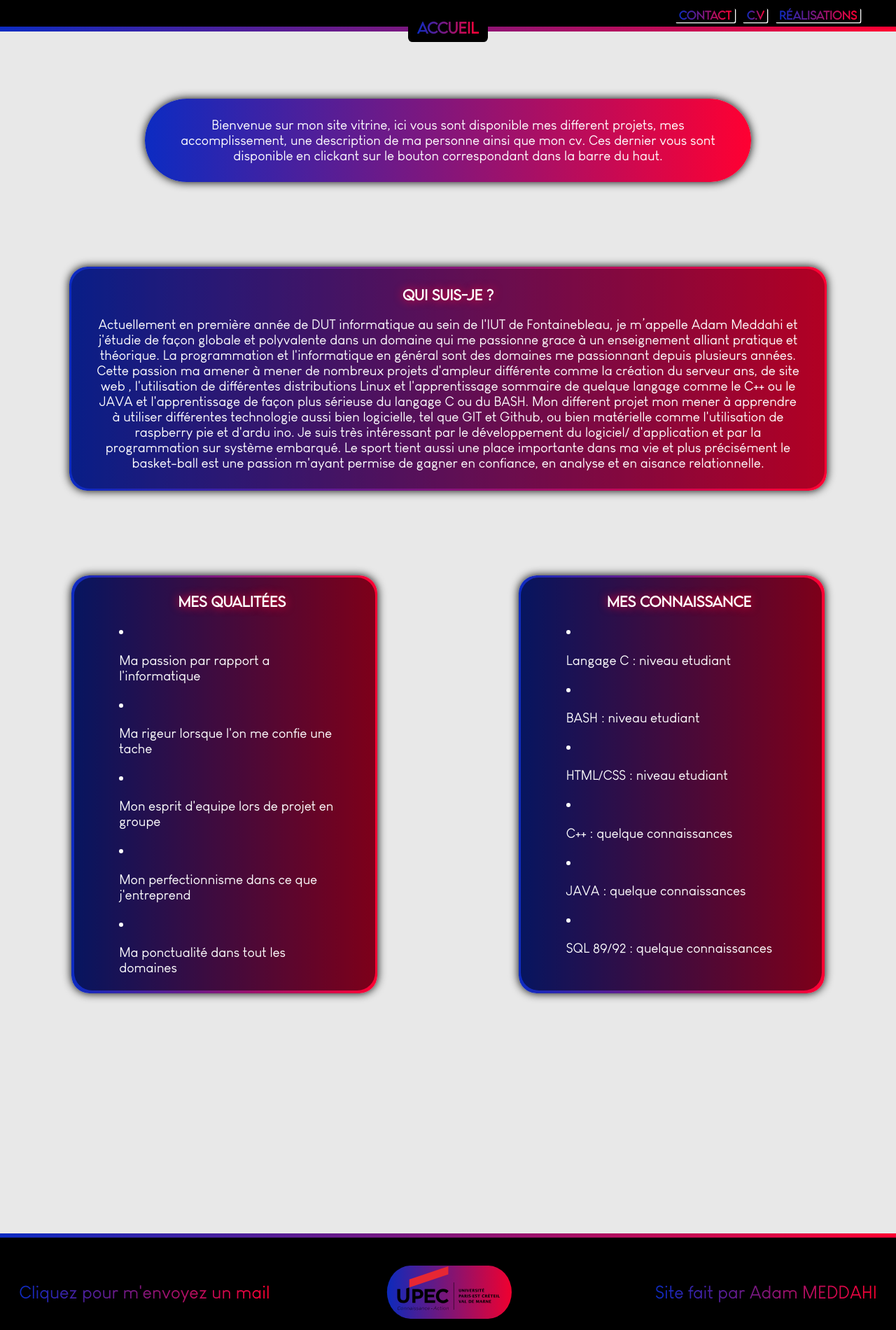
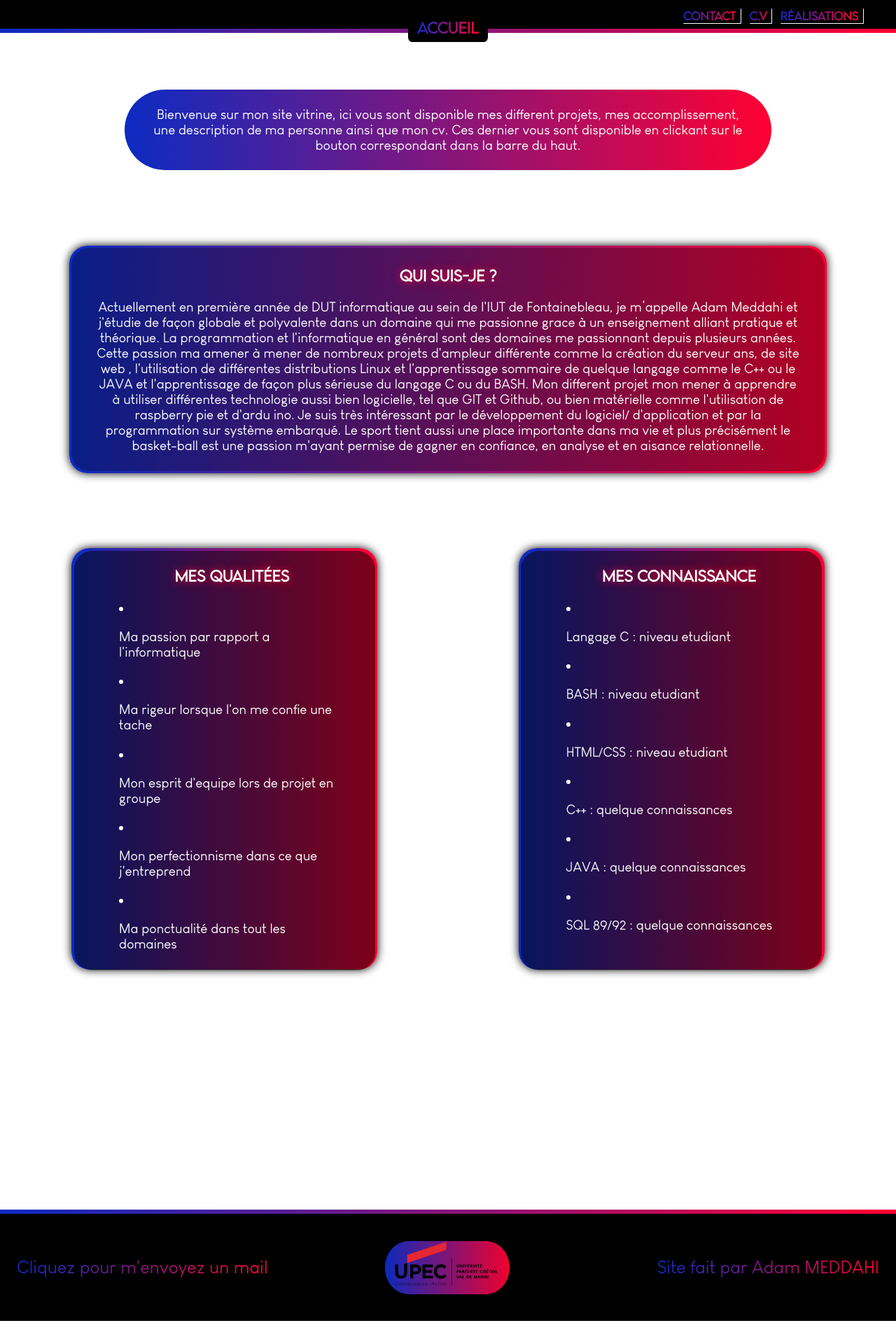
Before and after one commit to Admdh/site_vitrine, a plain HTML site: page main.html in a window 1280 px wide. Shown: the whole page at 70% size. Drawn offline with Linux system fonts and the light colour scheme.

Commit message:
Page d'accueil terminé

```diff
--- a/main.css
+++ b/main.css
@@ -9,188 +9,129 @@
 	src:url(polices/LEMONMILK-Light.otf);
 }
 
+
 h1{
-	margin-bottom:0px;
-	text-align: center;
+	margin:0 0 0 0;
 	font-family: title;
 	font-size: 1.2vw;
-	margin-top: 0px;
-		background-image:  linear-gradient(to right, #0c2bc2ff, #ff0032ff);
-  -webkit-background-clip: text;
-  -webkit-text-fill-color: transparent;
-
-
-}
-
-.intro{
-color:white;
-}
-
-
-
-button{
-
-    border-radius: 20px;
-    text-align: center;
-    font-size:0.8vw;
-    font-family: title;
-    border-width: 0.2vw;
-    border-color: #F71289;
-    color:  #F71289;
-    margin-bottom:1vw;
-    margin-top: 1vw;
-    box-shadow: 0px 0px 20px rgba(247,18,137,0.3);
-}
-
-button:hover{
-
-cursor: pointer;
-background-image: :  linear-gradient(to right, #F71289, #045FB4);
- box-shadow: 0px 0px 20px rgba(247,18,137,0.6);
-
+	background-image:  linear-gradient(to right, #0c2bc2ff, #ff0032ff);
+  	background-clip: text;
+ 	color:transparent;
 }
 
 h2{
-	text-align: center;
+	margin: 0 0 0 0;
 	font-family: title;
 	font-size: 1.6vw;
-	margin: 0 0 0 0;
-		background-image:  linear-gradient(to right, #0c2bc2ff, #ff0032ff);
-  -webkit-background-clip: text;
-  -webkit-text-fill-color: transparent;
-}
+	background-image:  linear-gradient(to right, #0c2bc2ff, #ff0032ff);
+  	background-clip: text;
+ 	color:transparent;
+ }
 
 
 h3{
-	height: auto;
-	margin-left: 1%;
-	margin-bottom: none;
-	margin-right: 1%;
-    color: white;
     text-align: center;
-    font-size: 1.5vw;
+    font-size: 1.6vw;
     font-family: title;
     text-shadow: 0px 0px 1vw #ff0032ff;
+    color: white;
+}
 
+p{
+	font-family: text;
+	color: white;
 }
 
 header{
-
 	display: flex;
 	flex-direction: row;
     justify-content:right;
-    align-items: center;
     background-color:  black;
-   width:100%;
-    padding: 0% 2% 1% 1%;
+   	width:100%;
+    padding: 0 2% 1% 2%;
     position:fixed;
-    margin-bottom: 1%;
-
-
 }
 
 
 #topBarre{
-
-	 display:flex;
-     list-style:none;
-     padding:0% 3% 0% 3%;
-     margin:0% 3% 0% 3%;
-     justify-content: center;
-
-
+	display:flex;
+	flex-direction: row;
+	justify-content: center;
+	align-items: center;
+    list-style: none;
+    padding: 0 0 0 0;
+    margin:0 5% 0 5%;
 }
 
 .vignette{
-
 	text-decoration:none;
-	box-shadow: 0.1vw 0.1vw 0vw white;
 	margin-left:5%;
-	height:auto;
-	padding:0% 2% 0% 3%;
+	padding-right: 0.5vw;
+	border-right: 0.1vw solid white;
+	border-bottom: solid 0.1vw white;
 	margin-top: 5%;
-	border-radius: 0.2vw;
+	border-radius: 0.1vw;
 }
 
 .vignette:hover{
-
-	text-decoration:none;
-	box-shadow: 2px 2px 1px #ff0032ff;
-	margin-left:5%;
-	height:auto;
-	padding:0% 2% 0% 3%;
-	margin-top: 5%;
-	color:blue;
-
-
+	 border-color:#ff0032ff ;
+	box-shadow: 0.1vw 0.1vw 0.2vw  #ff0032ff;
 }
-
 
 .liseret{
 	height:0.5vw;
 	width:100%;
 	background-image:  linear-gradient(to right, #0c2bc2ff, #ff0032ff);
-	margin-top: 3%;
-	 position:fixed;
+	margin-top: 3.2%;
+	position:fixed;
+}
 
-}
 .location{
-
 	background-color: black;
 	padding:0.5vw 1vw 0.5vw 1vw;
 	border-bottom-right-radius: 0.5vw ;
 	border-bottom-left-radius: 0.5vw ;
 	margin-top: 1.5%;
-
 	position:fixed;
-
 }
 
-
-
-
 .contenuPage{
-
 	margin-top: 10%;
 	display: flex;
 	flex-direction: column;
-	justify-content: center;
 	align-items: center;
 	padding: 0 8% 0 8%;
-	background-color: linear-gradient(to right, #0c2bc2ff, #ff0032ff);
 	margin-bottom: 10%;
 }
 
-.contourIntro{
+.intro{
+	text-align: center;
+	width: 80%;
+	padding:0.5% 3% 0.5% 3%;
+	background-image:  linear-gradient(to right, #0c2bc2ff, #ff0032ff);
+	font-size: 1.5vw;
+	border-radius: 10vw;
+	margin-bottom: 10%;
+}
 
-	display: flex;
-	flex-direction: column;
-	justify-content: center;
-	align-items: center;
-	width: 80%;
+.contour{
+	width: 100%;
 	padding:0.3% 0.3% 0.3% 0.3%;
-	margin-top: 1vw;
 	background-image:  linear-gradient(to right, #0c2bc2ff, #ff0032ff);
 	margin-bottom: 10%;
-	border-radius: 10vw;
+	border-radius: 2vw;
 	box-shadow: 0 0 1vw black;
 }
 
-
-.divDeTexteCentrerIntro{
-
-	padding:0.5% 3% 0.5% 3%;
-	border-radius: 0.2vw;
-	height:auto;
-	max-width:100%;
+.texteCentrerDansContour{
+	padding: 0.5% 3% 0.5% 3%;
+	border-radius: 2vw;
 	text-align: center;
-	font-size:1.5vw;
-	font-family: text;
-	border-radius: 10vw;
+	background-color: rgba(0,0,0,0.3);
+	font-size: 1.5vw;
 }
 
-.ensemble{
-
+.ensembleDiv{
 	display: flex;
 	flex-direction: row;
 	height: auto;
@@ -198,155 +139,81 @@ header{
 	margin-bottom: 10%;
 	width:100%;
 	padding:0 5% 0 5%;
-
 }
 
-.contour{
-
-	display: flex;
-	flex-direction: column;
-	justify-content: center;
-	align-items: center;
-	width: 100%;
+.contourListe{
+	min-width: 40%;
 	padding:0.3% 0.3% 0.3% 0.3%;
-	margin-top: 1vw;
 	background-image:  linear-gradient(to right, #0c2bc2ff, #ff0032ff);
 	margin-bottom: 10%;
 	border-radius: 2vw;
 	box-shadow: 0 0 1vw black;
 }
 
-
-.divDeTexteCentrer{
-
-	padding:0.5% 3% 0.5% 3%;
-	border-radius: 2vw;
-	height:auto;
-	max-width:100%;
-	text-align: center;
-	background-color:rgba(0,0,0,0.3);
-	color: white;
-	font-size:1.5vw;
-	font-family: text;
-}
-
-.contourListe{
-
-	display: flex;
-	flex-direction: column;
-	align-items: center;
-	min-width: 40%;
-	width: auto;
-	padding:0.3% 0.3% 0.3% 0.3%;
-	margin-top: 1vw;
-	background-image:  linear-gradient(to right, #0c2bc2ff, #ff0032ff);
-	margin-bottom: 10%;
-	border-radius: 2vw;
-	box-shadow: 0 0 1vw black;
-}
-
-.divDeTexteListe{
-	align-items:  center;
-	justify-content: center;
+.listeCentrerDansContour{
 	padding:0.5% 10% 0.5% 15%;
 	border-radius: 2vw;
-	text-align: left;
 	height: 100%;
 	background-color:rgba(0,0,0,0.5);
 	color: white;
 	font-size:1.5vw;
 	font-family: text;
 	margin-left: 0px;
-	width: 75% ;
-
+	width: 75%;
 }
 
-
-
 .liseretFooter{
-
 	height:0.5vw;
 	width:100%;
 	background-image:  linear-gradient(to right, #0c2bc2ff, #ff0032ff);
 }
 
 footer{
-
 	display: flex;
 	flex-direction:row;
 	align-items: center;
 	justify-content: center;
-	margin-top: none;
 	background: black;
 	width: 100%;
 	padding: 3% 0 3% 0;
 	font-size:2vw;
-
 }
 
-.Info{
-
-		display: flex;
-	justify-content: center;
-	align-items: center;
-	background-image:  linear-gradient(to right, #0c2bc2ff, #ff0032ff);
-  	-webkit-background-clip: text;
-  	-webkit-text-fill-color: transparent;
+.email{
+	text-decoration: none;
+	background-image: linear-gradient(to right, #0c2bc2ff, #ff0032ff);
+	background-clip: text;
+ 	color: transparent;
 	font-family: text;
-	margin-left: 3%;
-
 }
 
 .image{
-
-
 	display: flex;
 	justify-content: center;
-	align-items: center;
 	background-color: black;
 	width:40%;
-
-}
-
-.contact{
-
-
-	display: flex;
-	justify-content: center;
-	align-items: center;
-	font-family: text;
-	margin-left: 3%;
-
 }
 
 .upec{
-
-	display: flex;
-	justify-content: center;
-	align-items: center;
 	background-color: black;
 	width:35%;
 }
 
-.email{
-
-	text-decoration: none;
+.signature{
+	display: flex;
+	justify-content: center;
+	align-items: center;
 	background-image:  linear-gradient(to right, #0c2bc2ff, #ff0032ff);
-	-webkit-background-clip: text;
- 	-webkit-text-fill-color: transparent;
+  	background-clip: text;
+ 	color:transparent;
 	font-family: text;
-	width: auto;
+	margin: 0 0 0 3.5%;
 }
 
-
-
 body{
-
 	display: flex;
 	flex-direction: column;
 	align-items: center;
-	background-color: rgba(30,30,30,0.1);
+	background-color:white;
 	margin: 0 0 0 0 ;
-	padding: 0 0 0 0 ;
-
 }
--- a/main.html
+++ b/main.html
@@ -1,23 +1,16 @@
 <!DOCTYPE html>
 <html>
       <head>
-      		<meta name="viewport"
-          content="width=device-width, user-scalable=no, initial-scale=1.0, maximum-scale=1.0, minimum-scale=1.0">
+      		<meta name="viewport" content="width=device-width, user-scalable=no, initial-scale=1.0,maximum-scale=1.0, minimum-scale=1.0">
             <meta charset="utf-8"/>
             <link rel="stylesheet"  href="main.css"/>
             <title>Accueil</title>
-            <script src="slider.js"></script>
 
       </head>
 
 <body>
 
-
-
 	<header>
-
-
-
 
  		<ul id="topBarre">
 
@@ -30,40 +23,36 @@
 	</header>
 
 	<div class="liseret"></div>
-<div class="location"><h2>Accueil</h2></div>
 
-	<div class="contenuPage">
+	<div class="location"> <h2>Accueil</h2> </div>
 
+	<section class="contenuPage">
 
+			<div class="intro">
 
-	<div class="contourIntro">
-
-			<div class="divDeTexteCentrerIntro">
-
-		<p class="intro">Bienvenue sur mon site vitrine, ici vous sont disponible mes different projets, mes accomplissement, une description de ma personne ainsi que mon cv. Ces dernier vous sont disponible en clickant sur le bouton correspondant dans la barre du haut.</p>
-</div></div>
+				<p>Bienvenue sur mon site vitrine, ici vous sont disponible mes different projets, mes accomplissement, une description de ma personne ainsi que mon cv. Ces dernier vous sont disponible en clickant sur le bouton correspondant dans la barre du haut.</p>
+			</div>
 
 
 
 
 			<div class="contour">
 
-			<div class="divDeTexteCentrer">
+				<div class="texteCentrerDansContour">
 
 						<h3>Qui suis-je ?</h3>
 
 						<p>Actuellement en première année de DUT informatique au sein de l'IUT de Fontainebleau, je m’appelle Adam Meddahi et j'étudie de façon globale et polyvalente dans un domaine qui me passionne grace à un enseignement alliant pratique et théorique. La programmation et l'informatique en général sont des domaines me passionnant depuis plusieurs années. Cette passion ma amener à mener de nombreux projets d'ampleur différente comme la création du serveur ans, de site web , l'utilisation de différentes distributions Linux et l'apprentissage sommaire de quelque langage comme le C++ ou le JAVA et l'apprentissage de façon plus sérieuse du langage C ou du BASH. Mon different projet mon mener à apprendre à utiliser différentes technologie aussi bien logicielle, tel que GIT et Github, ou bien matérielle comme l'utilisation de raspberry pie et d'ardu ino. Je suis très intéressant par le développement du logiciel/ d'application et par la programmation sur système embarqué. Le sport tient aussi une place importante dans ma vie et plus précisément le basket-ball est une passion m'ayant permise de gagner en confiance, en analyse et en aisance relationnelle.</p>
 
-
 				</div>
-
 			</div>
 
 
-<div class="ensemble">
+			<div class="ensembleDiv">
+
 				<div class="contourListe">
 
-			<div class="divDeTexteListe">
+					<div class="listeCentrerDansContour">
 
 						<h3>Mes Qualitées</h3>
 
@@ -81,7 +70,7 @@
 
 				<div class="contourListe">
 
-			<div class="divDeTexteListe">
+					<div class="listeCentrerDansContour">
 
 						<h3>Mes connaissance</h3>
 
@@ -97,39 +86,14 @@
 					</div>
 				</div>
 
-
-
-
-
-
-</div>
-
-
-
-</div>
+	</section>
 
 	<div class="liseretFooter"></div>
 
 	<footer>
-
-
-	<a  class="email" href="mailto:admedh@outlook.com">Cliquez pour m'envoyez un mail</a>
-
-
-
-
-
-
-		<div class="image"><img class="upec" src="images/UPEC.svg"></div>
-
-
-	<p class="Info">Site fait par Adam MEDDAHI</p>
-
-
+		<a  class="email" href="mailto:admedh@outlook.com"> Cliquez pour m'envoyez un mail </a>
+		<div class="image"> <img class="upec" src="images/UPEC.svg"> </div>
+		<p class="signature">Site fait par Adam MEDDAHI</p>
 	</footer>
-
-
-
 </body>
-
 </html>
```
Also changed, not shown: contact.html (added, +135 -0 lines). Lines whose indentation alone changed are shown as unchanged.
